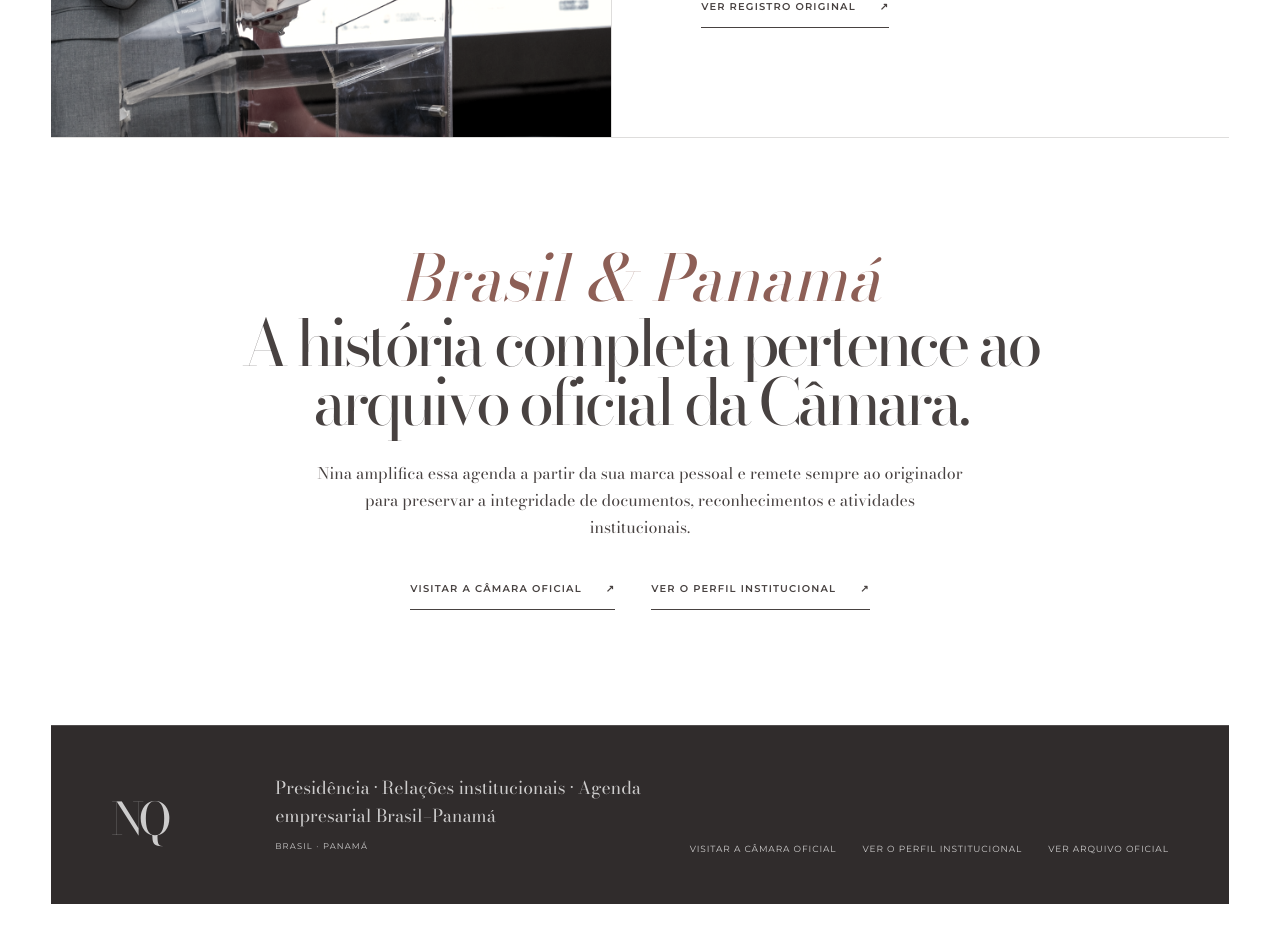
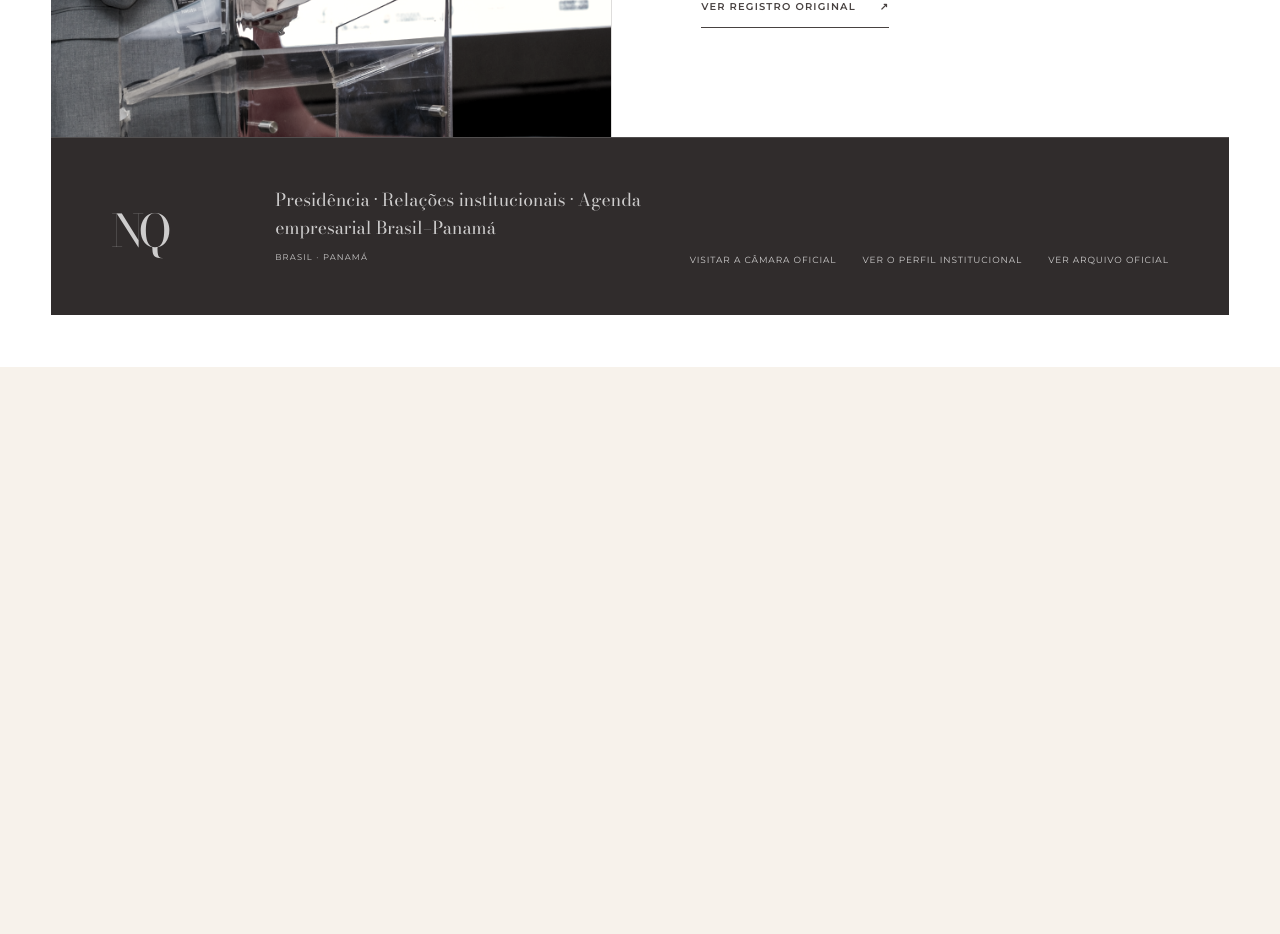
Before and after one commit to nquisinski1/Chairwoman, a Next.js app: page /pt in a window 1280 px wide. Shown: the part 5280-6214 px from the top of the page. After the commit the page ends 5647 px from the top, so only its background shows below. Built offline with nearby package versions, Linux system fonts and the light colour scheme.

Commit message:
remove Chamber archive block

```diff
--- a/app/_components/ChairwomanLanding.tsx
+++ b/app/_components/ChairwomanLanding.tsx
@@ -169,12 +169,6 @@ export function ChairwomanLanding({ language }: { language: Language }) {
             </div>
           </section>
 
-          <section className="ne-chamber" aria-labelledby="ne-chamber-title">
-            <p className="ne-script-line">Brasil &amp; Panamá</p>
-            <h2 id="ne-chamber-title">{copy.chamber.title}</h2>
-            <p>{copy.chamber.body}</p>
-            <div><a href={chamberHome} target="_blank" rel="noreferrer">{copy.chamber.primary}<Arrow /></a><a href={chamberProfile} target="_blank" rel="noreferrer">{copy.chamber.secondary}<Arrow /></a></div>
-          </section>
         </main>
 
         <EditorialFooter language={language} />
```
Also changed, not shown: 1 other file (tests, documents, lock files or other folders).
